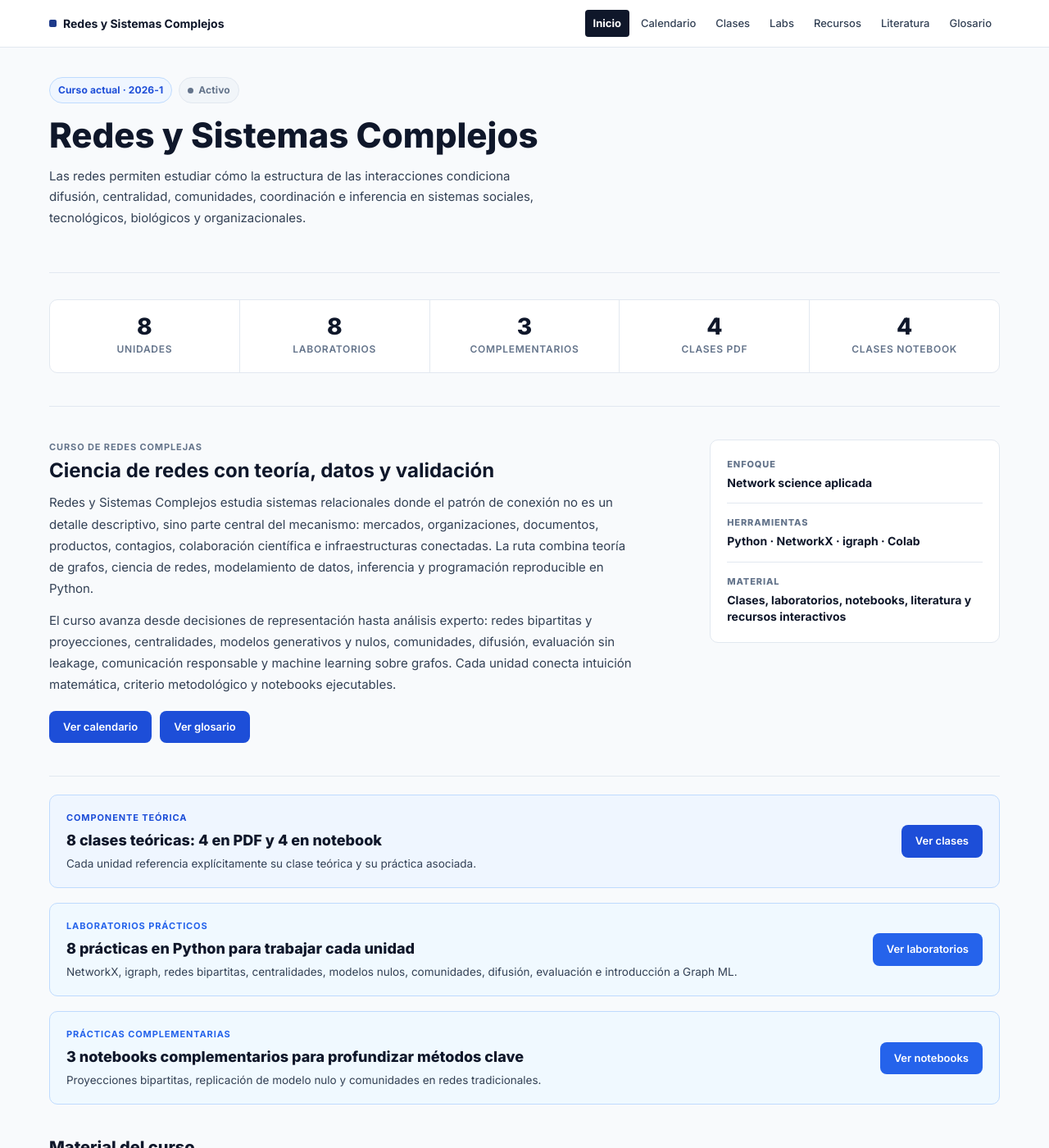
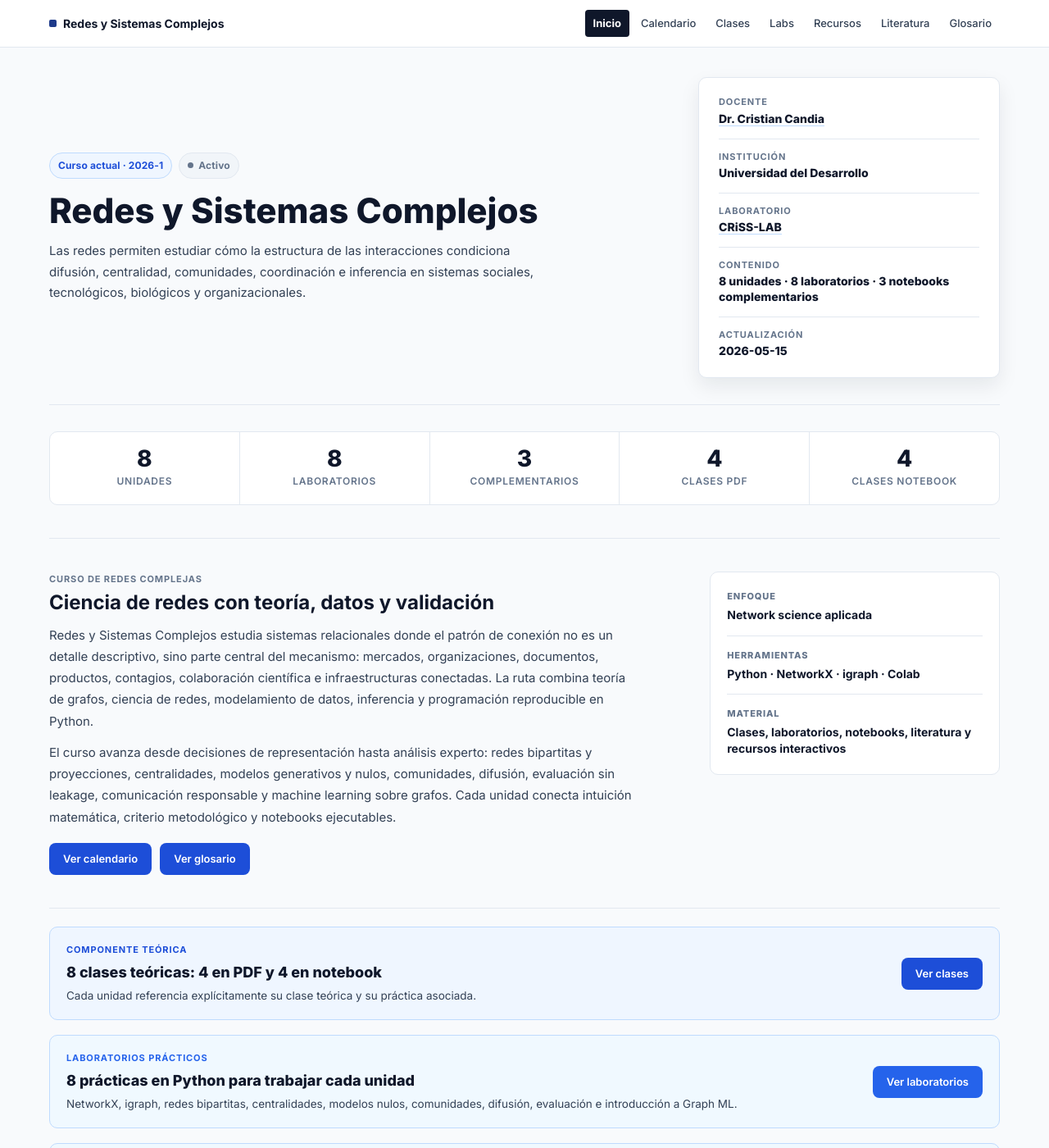
Before and after one commit to crcandia/Curso_Redes_Sistemas_Complejos, a Jekyll site: the page built from docs/index.html, in a window 1280 px wide and 1400 px high. Shown: the whole window at 82% size. Built offline with Jekyll 4.4.1, drawn with Linux system fonts in a browser that asks for light colours.

Commit message:
Agrega ficha institucional en home

```diff
--- a/docs/assets/css/custom.css
+++ b/docs/assets/css/custom.css
@@ -193,6 +193,62 @@ strong { color: var(--text); }
   max-width: 64ch;
   line-height: 1.7;
   margin-bottom: 22px;
+}
+.hero--home {
+  display: grid;
+  grid-template-columns: minmax(0, 1fr) minmax(280px, 368px);
+  gap: 44px;
+  align-items: center;
+}
+.hero--home__main {
+  min-width: 0;
+}
+.hero--home .hero__subtitle {
+  margin-bottom: 0;
+}
+.hero-info-card {
+  background: var(--surface);
+  border: 1px solid var(--border);
+  border-radius: var(--radius);
+  padding: 22px 24px;
+  box-shadow: var(--shadow-md);
+}
+.hero-info-card__item {
+  padding: 0 0 14px;
+  margin-bottom: 14px;
+  border-bottom: 1px solid var(--border);
+}
+.hero-info-card__item:last-child {
+  padding-bottom: 0;
+  margin-bottom: 0;
+  border-bottom: none;
+}
+.hero-info-card__item span {
+  display: block;
+  margin-bottom: 4px;
+  color: var(--muted);
+  font-size: 11px;
+  font-weight: 700;
+  letter-spacing: 0.08em;
+  line-height: 1.3;
+  text-transform: uppercase;
+}
+.hero-info-card__item strong {
+  display: block;
+  color: var(--text);
+  font-size: 14px;
+  font-weight: 800;
+  line-height: 1.35;
+}
+.hero-info-card__item a {
+  color: inherit;
+  text-decoration: none;
+  border-bottom: 1px solid var(--violet-tag);
+}
+.hero-info-card__item a:hover {
+  color: var(--violet-mid);
+  border-bottom-color: var(--violet-mid);
+  text-decoration: none;
 }
 /* ============================================================
    BADGES / TAGS
@@ -1252,6 +1308,8 @@ strong { color: var(--text); }
   .grid--2  { grid-template-columns: 1fr; }
   .grid--4  { grid-template-columns: repeat(2, 1fr); }
   .about-grid { grid-template-columns: 1fr; }
+  .hero--home { grid-template-columns: 1fr; gap: 24px; }
+  .hero-info-card { max-width: 420px; }
   .course-intro { grid-template-columns: 1fr; }
   .slide-row { grid-template-columns: 48px 1fr; }
   .slide-row__actions { flex-direction: row; align-items: center; grid-column: 1 / -1; }
--- a/docs/index.html
+++ b/docs/index.html
@@ -18,7 +18,8 @@ keywords:
   - proyecciones bipartitas
 ---
 
-<div class="hero hero--run">
+<div class="hero hero--run hero--home">
+  <div class="hero--home__main">
     <div class="badges">
       <span class="badge badge--violet">Curso actual · 2026-1</span>
       <span class="badge badge--muted">
@@ -32,6 +33,29 @@ keywords:
       centralidad, comunidades, coordinación e inferencia en sistemas sociales, tecnológicos,
       biológicos y organizacionales.
     </p>
+  </div>
+  <aside class="hero-info-card" aria-label="Información del curso">
+    <div class="hero-info-card__item">
+      <span>Docente</span>
+      <strong><a href="https://www.crcandia.com" target="_blank" rel="noopener">Dr. Cristian Candia</a></strong>
+    </div>
+    <div class="hero-info-card__item">
+      <span>Institución</span>
+      <strong>Universidad del Desarrollo</strong>
+    </div>
+    <div class="hero-info-card__item">
+      <span>Laboratorio</span>
+      <strong><a href="https://www.criss-lab.com" target="_blank" rel="noopener">CRiSS-LAB</a></strong>
+    </div>
+    <div class="hero-info-card__item">
+      <span>Contenido</span>
+      <strong>8 unidades · 8 laboratorios · 3 notebooks complementarios</strong>
+    </div>
+    <div class="hero-info-card__item">
+      <span>Actualización</span>
+      <strong>2026-05-15</strong>
+    </div>
+  </aside>
 </div>
 
 <div class="stats">
```
Lines whose indentation alone changed are shown as unchanged.
